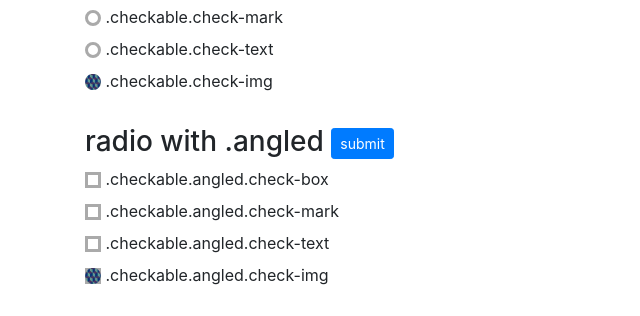
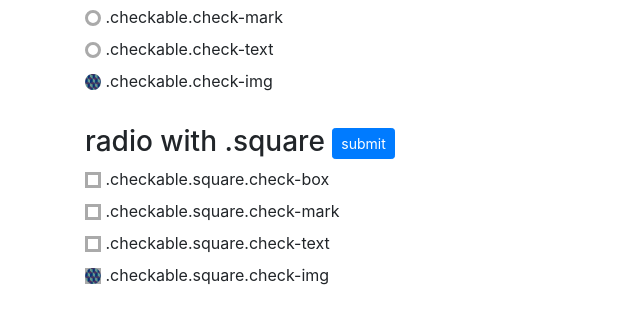
Before and after one commit to mins01/ui_checkable, a plain HTML site: page index.html in a window 1280 px wide. Shown: the part 1051-1367 px from the top of the page, 0-640 px from the left. Drawn offline with nearby package versions, Linux system fonts and the light colour scheme; a script that the page names is missing.

Commit message:
angled -> square

```diff
--- a/checkable.css
+++ b/checkable.css
@@ -76,8 +76,8 @@
 .checkable.check-box.rounded::after{
     border-radius: 50% !important;
 }
-.checkable.angled::before,
-.checkable.check-box.angled::after{
+.checkable.square::before,
+.checkable.check-box.square::after{
     border-radius: 0 !important;
 }
 .checkable.diamond::before,
--- a/index.html
+++ b/index.html
@@ -105,11 +105,11 @@
                 <label><input type="radio" name="f" value="5" class="checkable check-img" checked> .checkable.check-img</label>
             </form>
             <form onsubmit="formOnsubmit(this);return false;">
-                <h3>radio with .angled <button class="btn btn-primary btn-sm">submit</button></h3>
-                <label><input type="radio" name="f" value="1" class="checkable angled check-box" checked> .checkable.angled.check-box</label>
-                <label><input type="radio" name="f" value="2" class="checkable angled check-mark" checked> .checkable.angled.check-mark</label>
-                <label><input type="radio" name="f" value="4" class="checkable angled check-text" checked> .checkable.angled.check-text</label>
-                <label><input type="radio" name="f" value="5" class="checkable angled check-img" checked> .checkable.angled.check-img</label>
+                <h3>radio with .square <button class="btn btn-primary btn-sm">submit</button></h3>
+                <label><input type="radio" name="f" value="1" class="checkable square check-box" checked> .checkable.square.check-box</label>
+                <label><input type="radio" name="f" value="2" class="checkable square check-mark" checked> .checkable.square.check-mark</label>
+                <label><input type="radio" name="f" value="4" class="checkable square check-text" checked> .checkable.square.check-text</label>
+                <label><input type="radio" name="f" value="5" class="checkable square check-img" checked> .checkable.square.check-img</label>
             </form>
             <form onsubmit="formOnsubmit(this);return false;">
                 <h3>radio with .diamond <button class="btn btn-primary btn-sm">submit</button></h3>
```
